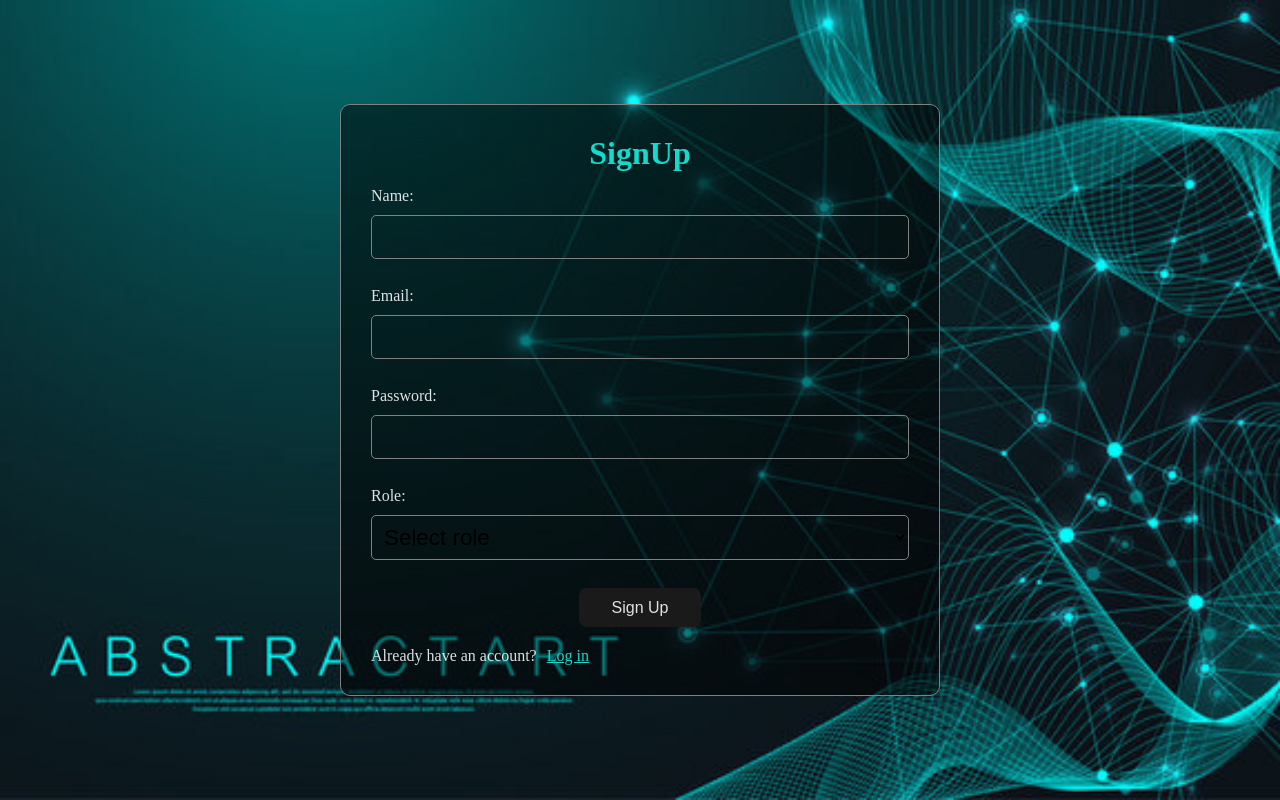
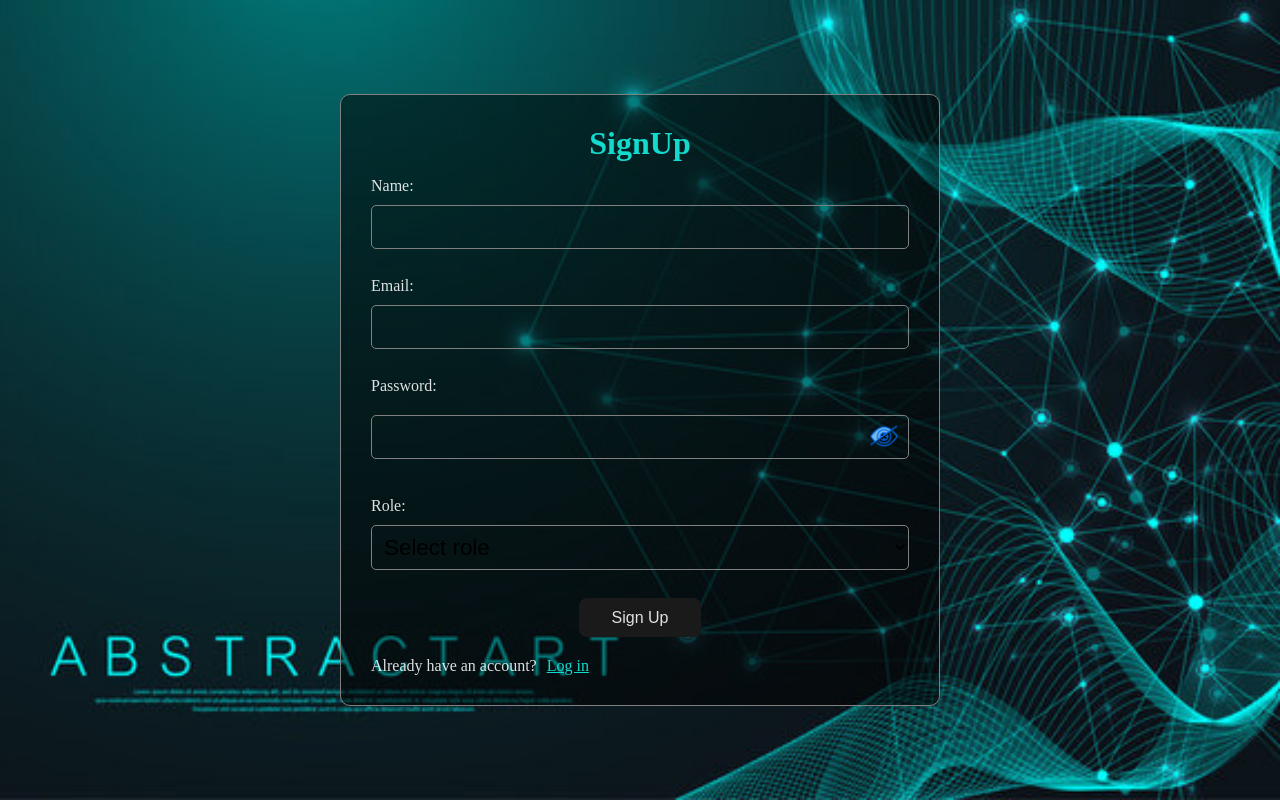
Before and after one commit to Dhruvil-tagline/final_demo, a React (Vite) app: page /signup in a window 1280 px wide. Built offline with nearby package versions, Linux system fonts and the light colour scheme.

Commit message:
27th first commit

```diff
--- a/src/components/AuthComponent/Login.jsx
+++ b/src/components/AuthComponent/Login.jsx
@@ -8,6 +8,7 @@ import Loader from "../../shared/Loader";
 import { errorObj, userObj } from "../../utils/staticObj";
 import validate from "../../utils/validate";
 import "./AuthCss/SignUp.css";
+import InputPassword from "../../shared/InputPassword";
 
 const Login = () => {
   const dispatch = useDispatch();
@@ -53,8 +54,7 @@ const Login = () => {
           <br />
           <label htmlFor="password">Password:</label>
           <span className="error">{error.password}</span> <br />
-          <InputCom
-            type="password"
+          <InputPassword
             value={user.password}
             onChange={(e) => handleChange(e)}
             id="password"
--- a/src/components/AuthComponent/NewPassword.jsx
+++ b/src/components/AuthComponent/NewPassword.jsx
@@ -2,7 +2,7 @@ import { useEffect, useState } from "react";
 import { useSearchParams } from "react-router-dom";
 import { toast } from "react-toastify";
 import ButtonCom from "../../shared/ButtonCom";
-import InputCom from "../../shared/InputCom";
+import InputPassword from "../../shared/InputPassword";
 import Loader from "../../shared/Loader";
 import { getRequest, postRequest } from "../../utils/api";
 import validate from "../../utils/validate";
@@ -43,14 +43,12 @@ const NewPassword = () => {
     try {
       setLoading(true);
       const response = await postRequest(
-        `users/ForgogtPassword/Verify?token=${token}`,
+        `users/ForgotPassword/Verify?token=${token}`,
         user,
       );
-      if (response) {
-        console.log(response);
-      }
       if (response?.statusCode === 200) {
         toast.success(response?.message);
+        setData({ password: "", confirmPassword: "" });
       } else {
         toast.error(response?.message);
       }
@@ -97,16 +95,14 @@ const NewPassword = () => {
           style={{ display: "flex", flexDirection: "column", gap: "20px" }}
         >
           <h1 className="authHeading">Reset password</h1>
-          <InputCom
-            type="password"
+          <InputPassword
             placeholder="New password..."
             name="password"
             value={data.password}
             onChange={handleChange}
           />
           <span className="error">{errors.password}</span>
-          <InputCom
-            type="password"
+          <InputPassword
             placeholder="Confirm password..."
             name="confirmPassword"
             value={data.confirmPassword}
--- a/src/components/AuthComponent/SignUp.jsx
+++ b/src/components/AuthComponent/SignUp.jsx
@@ -4,6 +4,7 @@ import { toast } from "react-toastify";
 import ButtonCom from "../../shared/ButtonCom";
 import DropDown from "../../shared/DropDown";
 import InputCom from "../../shared/InputCom";
+import InputPassword from "../../shared/InputPassword";
 import Loader from "../../shared/Loader";
 import { postRequest } from "../../utils/api";
 import { dropObj, signUpUserObj } from "../../utils/staticObj";
@@ -81,8 +82,7 @@ const SignUp = () => {
           <br />
           <label htmlFor="password">Password:</label>
           <span className="error">{error?.password}</span> <br />
-          <InputCom
-            type="password"
+          <InputPassword
             value={user?.password}
             onChange={handleChange}
             id="password"
--- a/src/components/ResetPassword.jsx
+++ b/src/components/ResetPassword.jsx
@@ -2,7 +2,7 @@ import { useState } from "react";
 import { useSelector } from "react-redux";
 import { toast } from "react-toastify";
 import ButtonCom from "../shared/ButtonCom";
-import InputCom from "../shared/InputCom";
+import InputPassword from "../shared/InputPassword";
 import Loader from "../shared/Loader";
 import { postRequest } from "../utils/api";
 import { resetPasswordErrorObj, resetPasswordObj } from "../utils/staticObj";
@@ -98,9 +98,10 @@ const ResetPassword = () => {
           </h1>
           <br />
           <label htmlFor="oldPassword">Old Password:</label>
-          {error?.oldPassword &&  <span style={{ color: "red" }}>{error.oldPassword}</span>}
-          <InputCom
-            type="password"
+          {error?.oldPassword && (
+            <span style={{ color: "red" }}>{error.oldPassword}</span>
+          )}
+          <InputPassword
             placeholder="Old password..."
             id="oldPassword"
             name="oldPassword"
@@ -108,9 +109,10 @@ const ResetPassword = () => {
             onChange={handleChange}
           />
           <label htmlFor="newPassword">New Password:</label>
-          {error?.password && <span style={{ color: "red" }}>{error.password}</span>}
-          <InputCom
-            type="password"
+          {error?.password && (
+            <span style={{ color: "red" }}>{error.password}</span>
+          )}
+          <InputPassword
             placeholder="New password..."
             id="newPassword"
             name="password"
@@ -118,9 +120,10 @@ const ResetPassword = () => {
             onChange={handleChange}
           />
           <label htmlFor="confirmPassword">Confirm Password:</label>
-          {error?.confirmPassword && <span style={{ color: "red" }}>{error.confirmPassword}</span>}
-          <InputCom
-            type="password"
+          {error?.confirmPassword && (
+            <span style={{ color: "red" }}>{error.confirmPassword}</span>
+          )}
+          <InputPassword
             placeholder="Confirm password..."
             id="confirmPassword"
             name="confirmPassword"
--- /dev/null
+++ b/src/shared/ComponentCss/passwordInput.css
@@ -0,0 +1,28 @@
+.inputWithImg {
+  position: relative;
+  width: 100%;
+  margin: 10px 0px;
+}
+
+.inputWithImg img {
+  position: absolute;
+  right: 10px;
+  cursor: pointer;
+  top: 16px;
+}
+
+.input {
+  padding: 8px;
+  width: 100%;
+  font-size: 1.4rem;
+  border-radius: 5px;
+  background-color: transparent;
+  border: 1px solid gray;
+  outline: none;
+  transition: border 0.5s ease;
+}
+
+.input:focus {
+  border: 1.5px solid rgb(18, 219, 206);
+  background-color: black;
+}
--- /dev/null
+++ b/src/shared/InputPassword.jsx
@@ -0,0 +1,41 @@
+import { useState } from "react";
+import eyesClose from "../assets/eyesClose.png";
+import eyesOpen from "../assets/eyesOpen.png";
+import './ComponentCss/passwordInput.css'
+
+const InputPassword = ({ name, id, value, onChange, placeholder }) => {
+  const [type, setType] = useState("password");
+  const [icon, setIcon] = useState(eyesClose);
+  const handleToggle = () => {
+    if (type === "password") {
+      setIcon(eyesOpen);
+      setType("text");
+    } else {
+      setIcon(eyesClose);
+      setType("password");
+    }
+  };
+  return (
+    <div className="inputWithImg" style={{ padding: "10px 0px" }}>
+      <input
+        className="input"
+        placeholder={placeholder}
+        type={type}
+        value={value}
+        onChange={onChange}
+        name={name}
+        id={id}
+        autoComplete="on"
+      />
+      <img
+        src={icon}
+        alt="password icon"
+        width="30px"
+        height="30px"
+        onClick={handleToggle}
+      />
+    </div>
+  );
+};
+
+export default InputPassword;
```
Also changed, not shown: src/assets/eyesClose.png (added), src/assets/eyesOpen.png (added).
